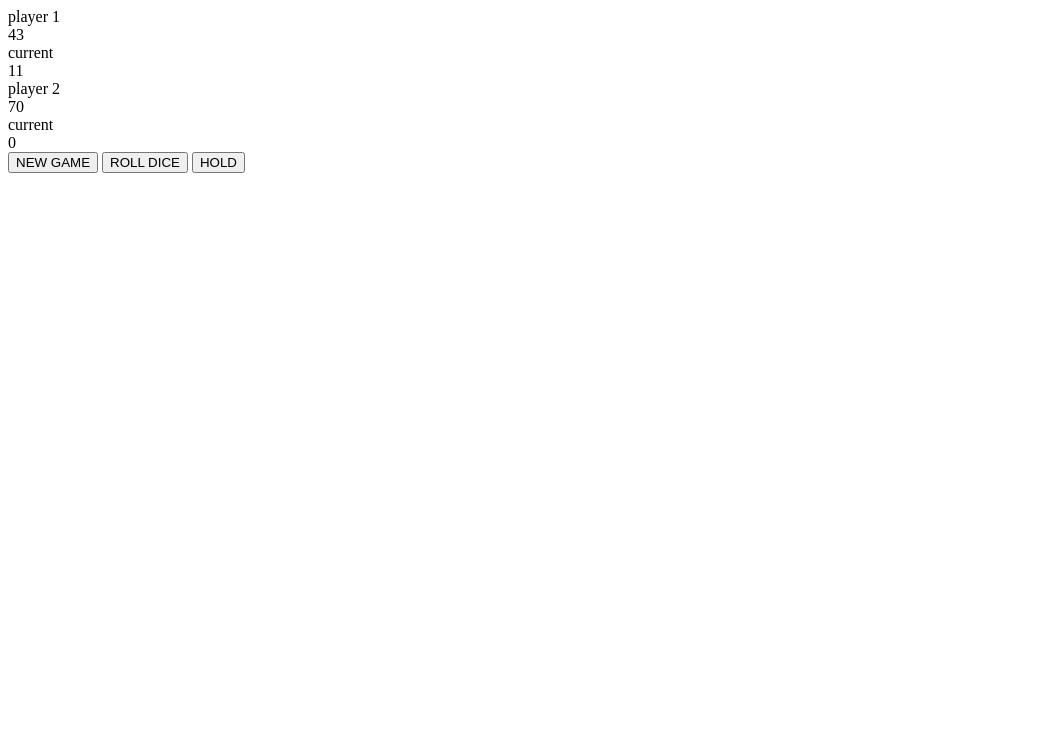
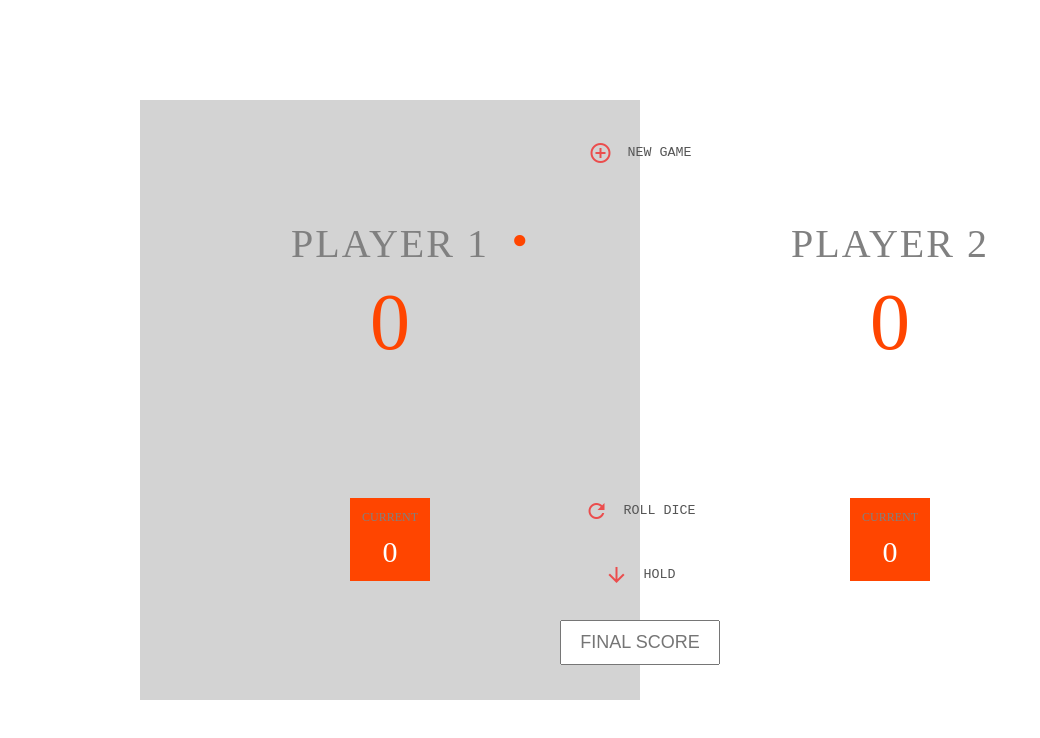
Before and after one commit to daniyal4engg/Dice-game, a plain HTML site: page index.html in a window 1280 px wide. Shown: the whole page, without its empty margins (0-1040 px from the left). Drawn offline with Linux system fonts and the light colour scheme.

Commit message:
Add files via upload

```diff
--- a/dice.js
+++ b/dice.js
@@ -1,11 +1,102 @@
-var score = [0, 0];
-var roundScore = 0;
-var activePlayer = 1;
-dice = Math.floor(Math.random() * 6) + 1;
+/* GAME RULES :
+YOUR 3 CHALLENGES
+Change the game to follow these rules:
+1. A player looses his ENTIRE score when he rolls two 6 in a row. After that, it's the next player's turn. (Hint: Always save the previous dice roll in a separate variable)
+2. Add an input field to the HTML where players can set the winning score, so that they can change the predefined score of 100. (Hint: you can read that value with the .value property in JavaScript. This is a good oportunity to use google to figure this out :)
+3. Add another dice to the game, so that there are two dices now. The player looses his current score when one of them is a 1. (Hint: you will need CSS to position the second dice, so take a look at the CSS code for the first one.)
+*/
 
-document.querySelector("#current" + activePlayer).textContent = dice;
+var scores, roundScore, activePlayer, gamePlaying;
 
-var x = document.querySelector("#score-0").textContent;
-console.log(x);
+init();
 
-document.querySelector("dice").style.display = "none";
+document.querySelector(".btn-roll").addEventListener("click", function() {
+  if (gamePlaying) {
+    //1. random number
+    var dice = Math.floor(Math.random() * 6) + 1;
+
+    //2. display the result
+    var diceDOM = document.querySelector(".dice");
+
+    diceDOM.style.display = "block";
+    diceDOM.src = "dice-" + dice + ".png";
+
+    //update roundscore if rolled no. is not 1
+    if (dice !== 1) {
+      roundScore += dice;
+      document.querySelector(
+        "#current-" + activePlayer
+      ).textContent = roundScore;
+    } else {
+      //next players turn
+      nextPlayer();
+    }
+  }
+});
+
+document.querySelector(".btn-hold").addEventListener("click", function() {
+  if (gamePlaying) {
+    // current score to global score
+    scores[activePlayer] += roundScore;
+
+    // update the User interface
+    document.querySelector("#score-" + activePlayer).textContent =
+      scores[activePlayer];
+
+    //check if player won the game
+    if (scores[activePlayer] >= 15) {
+      document.querySelector("#name-" + activePlayer).textContent = "Winner!";
+      document.querySelector(".dice").style.display = "none";
+      document
+        .querySelector(".player-" + activeplayer + "-panel")
+        .classList.add("winner");
+      document
+        .querySelector(".player-" + activeplayer + "-panel")
+        .classList.add("active");
+      gamePlaying = false;
+    } else {
+      //next players turn
+      nextPlayer();
+    }
+  }
+});
+
+function nextPlayer() {
+  //next players turn
+  activePlayer === 0 ? (activePlayer = 1) : (activePlayer = 0);
+  roundScore = 0;
+  document.getElementById("current-0").textContent = "0";
+  document.getElementById("current-1").textContent = "0";
+
+  document.querySelector(".player-0-panel").classList.toggle("active");
+  document.querySelector(".player-1-panel").classList.toggle("active");
+
+  //  document.querySelector(".player-0-panel").classList.remove("active");
+  // document.querySelector(".player-1-panel").classList.add("active");
+
+  document.querySelector(".dice").style.display = "none";
+}
+
+document.querySelector(".btn-new").addEventListener("click", init);
+
+function init() {
+  scores = [0, 0];
+  roundScore = 0;
+  activePlayer = 0;
+  gamePlaying = true;
+
+  document.querySelector(".dice").style.display = "none";
+
+  document.getElementById("score-0").textContent = "0";
+  document.getElementById("current-0").textContent = "0";
+  document.getElementById("score-1").textContent = "0";
+  document.getElementById("current-1").textContent = "0";
+  document.getElementById("name-0").textContent = "player 1";
+  document.getElementById("name-1").textContent = "player 2";
+
+  document.querySelector(".player-0-panel").classList.remove("winner");
+  document.querySelector(".player-1-panel").classList.remove("winner");
+  document.querySelector(".player-0-panel").classList.remove("active");
+  document.querySelector(".player-1-panel").classList.remove("active");
+  document.querySelector(".player-0-panel").classList.add("active");
+}
--- a/index.html
+++ b/index.html
@@ -4,13 +4,25 @@
     <meta charset="UTF-8" />
     <meta name="viewport" content="width=device-width, initial-scale=1.0" />
     <meta http-equiv="X-UA-Compatible" content="ie=edge" />
+    <link type="text/css" rel="stylesheet" href="style.css" />
+    <link
+      rel="stylesheet"
+      href="https://fonts.googleapis.com/icon?family=Material+Icons"
+    />
+    <!-- Ionicons -->
+    <link
+      href="//code.ionicframework.com/ionicons/1.5.2/css/ionicons.min.css"
+      rel="stylesheet"
+      type="text/css"
+    />
+
     <title>Dice game</title>
   </head>
   <body>
     <div class="wrapper clearfix">
       <div class="player-0-panel active">
         <div class="player-name" id="name-0">player 1</div>
-        <div class="player-score" id="score-0">43</div>
+        <div class="player-score" id="score-0">15</div>
         <div class="player-current-box">
           <div class="player-current-label">current</div>
           <div class="player-current-score" id="current-0">11</div>
@@ -19,18 +31,27 @@
 
       <div class="player-1-panel ">
         <div class="player-name" id="name-1">player 2</div>
-        <div class="player-score" id="score-1">70</div>
+        <div class="player-score" id="score-1">50</div>
         <div class="player-current-box">
           <div class="player-current-label">current</div>
           <div class="player-current-score" id="current-1">0</div>
         </div>
       </div>
 
-      <button class="btn-new">NEW GAME</button>
-      <button class="btn-roll">ROLL DICE</button>
-      <button class="hold">HOLD</button>
-      <img src="    " alt="" class="dice" />
+      <button class="btn-new">
+        <i class="material-icons"> add_circle_outline </i>NEW GAME
+      </button>
+      <button class="btn-roll">
+        <i class="material-icons"> refresh </i>ROLL DICE
+      </button>
+      <button class="btn-hold">
+        <i class="material-icons"> arrow_downward </i>HOLD
+      </button>
+
+      <input type="text" placeholder="Final score" class="final-score" />
+      <img src="/dice-3.png    " alt="Dice" class="dice" id="dice-1" />
     </div>
+    <div></div>
 
     <script src="dice.js"></script>
   </body>
--- a/style.css
+++ b/style.css
@@ -0,0 +1,190 @@
+.final-score {
+  position: absolute;
+  left: 50%;
+  transform: translate(-50%);
+  top: 520px;
+  color: rgb(177, 169, 169);
+  font-size: 18px;
+  text-align: center;
+  padding: 10px;
+  width: 160px;
+  text-transform: uppercase;
+}
+.final-score:focus {
+  outline: none;
+}
+
+#dice-1 {
+  top: 120px;
+}
+
+#dice-2 {
+  top: 250px;
+}
+/*  overall css*/
+* {
+  margin: 0;
+  padding: 0;
+  box-sizing: border-box;
+}
+
+.clearfix:after {
+  content: "";
+  display: table;
+  clear: both;
+}
+
+body {
+  background-image: linear-gradient(
+      rgba (62, 20, 20, 0.4),
+      rgba(62, 20, 20, 0.4)
+    ),
+    url(/dark_bg.jpg);
+  background-size: cover;
+  background-position: center;
+  color: grey;
+  font-weight: 300;
+  position: relative;
+  height: 100vh;
+  color: grey;
+}
+.wrapper {
+  width: 1000px;
+  position: absolute;
+  top: 50%;
+  left: 50%;
+  transform: translate(-50%, -50%);
+  background-color: #ffffff;
+  box-shadow: 0px, 10px, 50px rgba(0, 0, 0, 0.3);
+  overflow: hidden;
+}
+
+.player-0-panel,
+.player-1-panel {
+  float: left;
+  padding: 100px;
+  height: 600px;
+  width: 50%;
+}
+
+/*********  PLAYER  ***********/
+
+.player-name {
+  font-size: 40px;
+  text-align: center;
+  text-transform: uppercase;
+  letter-spacing: 2px;
+  font-weight: 100;
+  margin-bottom: 10px;
+  margin-top: 20px;
+  position: relative;
+}
+
+.player-score {
+  text-align: center;
+  font-size: 80px;
+  font-weight: 100;
+  color: orangered;
+  margin-bottom: 130px;
+}
+
+.active {
+  background-color: lightgray;
+}
+
+.active .player-name {
+  font-weight: 300px;
+}
+
+.active .player-name::after {
+  content: "\2022";
+  font-size: 47px;
+  position: absolute;
+  color: orangered;
+  top: -7px;
+  right: 10px;
+}
+
+.player-current-box {
+  background-color: orangered;
+  color: white;
+  width: 80px;
+  margin: 0px auto;
+  padding: 12px;
+  text-align: center;
+}
+
+.player-current-label {
+  text-transform: uppercase;
+  margin-bottom: 10px;
+  font-size: 12px;
+  color: grey;
+}
+.player-current-score {
+  font-size: 30px;
+}
+
+button {
+  position: absolute;
+  width: 200px;
+  left: 50%;
+  transform: translate(-50%);
+  color: #555;
+  background: none;
+  border: none;
+  font-family: "Courier New", Courier, monospace;
+  font: size 20px;
+  text-transform: uppercase;
+  cursor: pointer;
+  font-weight: 300;
+  transition: background-color 0.3s, color 0.3s;
+}
+button:hover {
+  font-weight: 600;
+}
+
+button:hover i {
+  margin-right: 20px;
+}
+
+button:focus {
+  outline: none;
+}
+
+i {
+  color: #eb4d4d;
+  display: inline-block;
+  margin-right: 15px;
+  font-size: 32px;
+  line-height: 1;
+  vertical-align: text-top;
+  margin-top: -4px;
+  transition: margin 0.3s;
+}
+
+.btn-new {
+  top: 45px;
+}
+.btn-roll {
+  top: 403px;
+}
+.btn-hold {
+  top: 467px;
+}
+
+.dice {
+  position: absolute;
+  left: 50%;
+  top: 178px;
+  transform: translateX(-50%);
+  height: 100px;
+  box-shadow: 0px 10px 60px rgba(0, 0, 0, 0.1);
+}
+
+.winner {
+  background-color: #f7f7f7;
+}
+.winner .player-name {
+  font-weight: 300;
+  color: #eb4d4d;
+}
```
